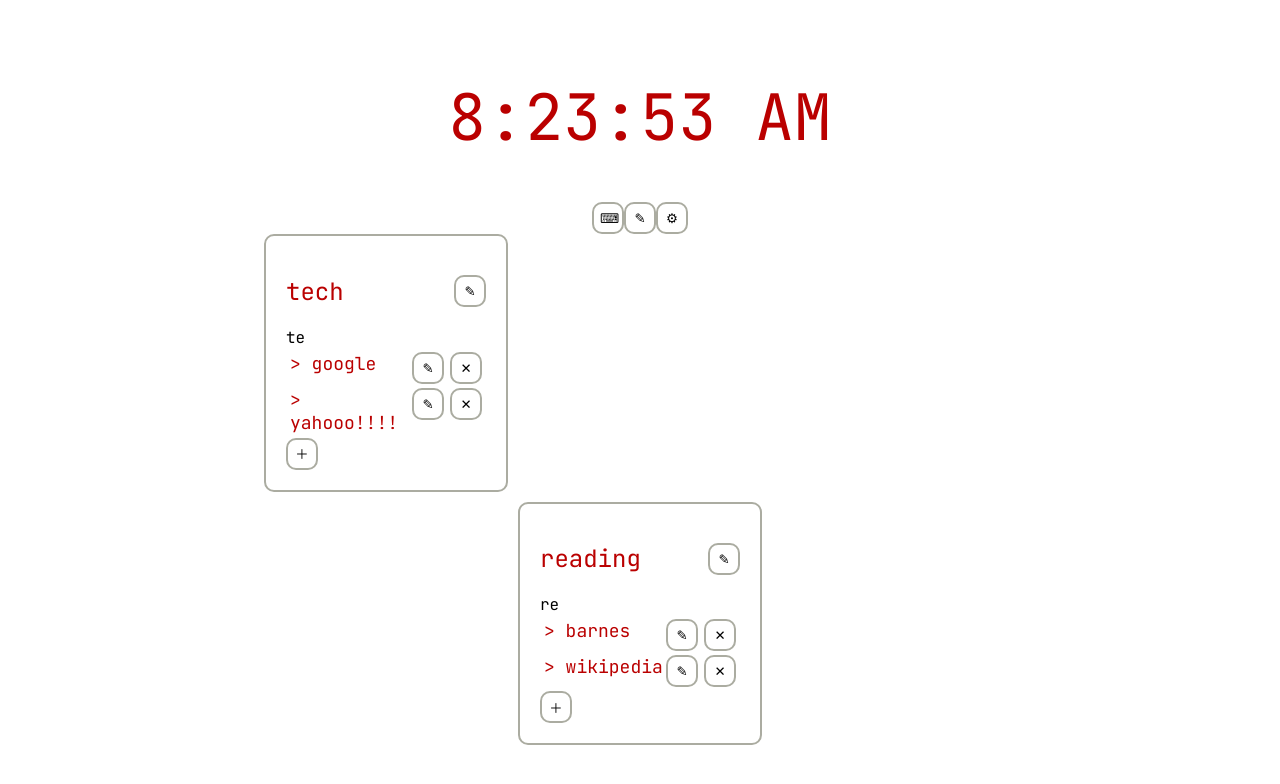
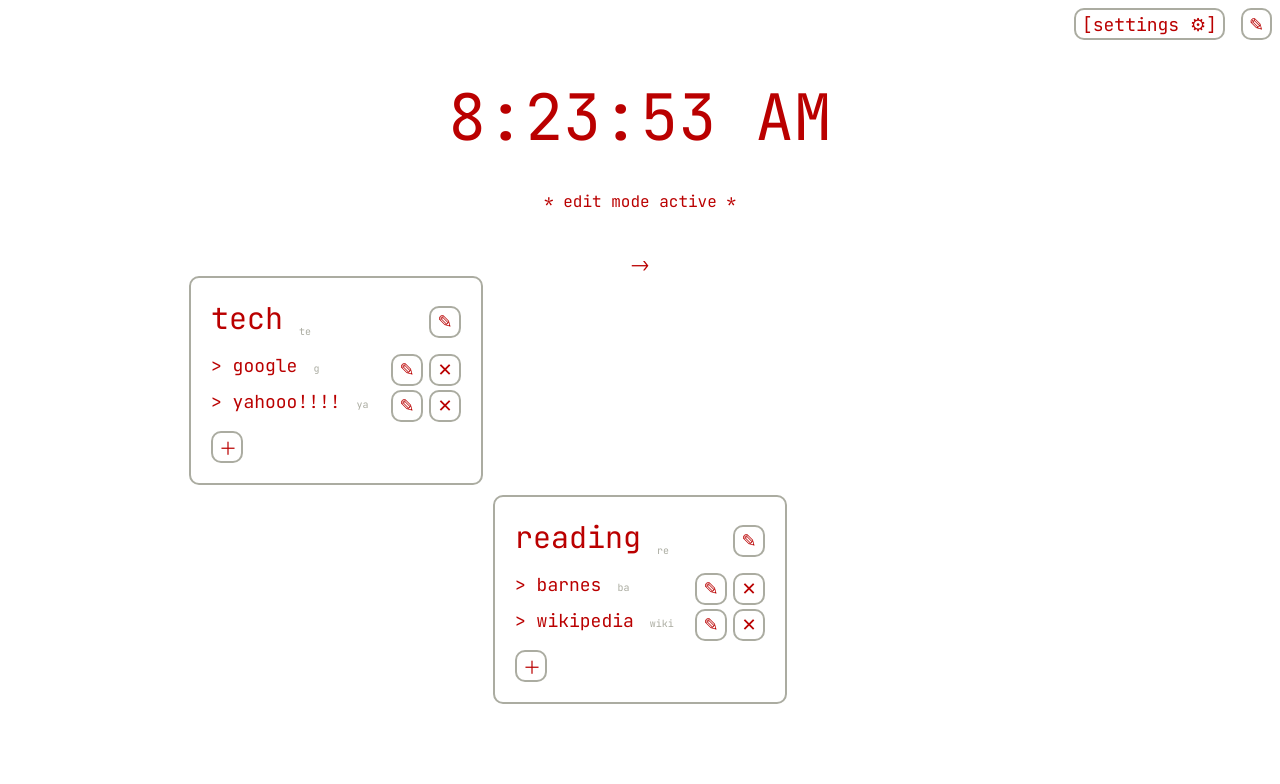
Before and after one commit to vgfang/launchtab, a React (Vite) app: page / in a window 1280 px wide. Shown: the top 784 px of the page. Built offline with nearby package versions, Linux system fonts and the light colour scheme.

Commit message:
refining UI, add keychords, fix alignments

```diff
--- a/src/App.css
+++ b/src/App.css
@@ -12,19 +12,45 @@
   align-items: center;
 }
 
+.edit-btn-container {
+  position: absolute;
+  right: 0;
+  top: 0;
+}
+
 .edit-btn-square {
   aspect-ratio: 1/1;
   width: 2rem;
 }
 
 .edit-btn-big {
-  aspect-ratio: 1/1;
-  width: 2rem;
+  height: 2rem;
+  margin: 0.5rem;
 }
 
 .user-input-span {
+  margin: 2rem;
+  min-height: 2rem;
 }
 
 .time-text {
   font-size: var(--clock-font-size);
 }
+
+.fill-text-input {
+  width: 97.75%;
+}
+
+.long-text-input {
+  width: 20rem;
+}
+
+.short-number-input {
+  width: 4rem;
+}
+
+.keychord-hint {
+  color: var(--fg-color);
+  margin-left: 1rem;
+  font-size: var(--keychord-hint-size)
+}
--- a/src/App.tsx
+++ b/src/App.tsx
@@ -106,16 +106,38 @@ function App() {
     document.documentElement.style.setProperty('--font-family', `${settings.fonts.fontFamily}`);
   }, [settings]);
 
+
+  Modal.defaultStyles = {
+    overlay: {
+      position: 'fixed',
+      top: 0,
+      left: 0,
+      right: 0,
+      bottom: 0,
+    },
+    content: {
+      border: '1px solid #ccc',
+      overflow: 'auto',
+      WebkitOverflowScrolling: 'touch',
+      borderRadius: '4px',
+      outline: 'none',
+      padding: '20px'
+    }
+  }
+
+
   return (
     <>
       <header className="header">
+        <div className="edit-btn-container">
+          {editMode &&
+            <button className="edit-btn-big" onClick={openSettingsModal}>[settings ⚙]</button>
+          }
+          <button className="edit-btn-big edit-btn-main" onClick={toggleEditMode}>✎</button>
+        </div>
         <Clock />
-        <span className="user-input-span">{userInput}</span>
-        <div>
-          <button className="edit-btn-big">⌨</button>
-          <button className="edit-btn-big" onClick={toggleEditMode}>✎</button>
-          <button className="edit-btn-big" onClick={openSettingsModal}>⚙</button>
-        </div>
+        <span className="user-input-span">{!editMode && '⌨'} {userInput} {editMode && '* edit mode active *'}</span>
+        <span className="link-preview-span">{'->'}</span>
       </header>
       <main>
         <Modal
--- a/src/components/Link.tsx
+++ b/src/components/Link.tsx
@@ -35,6 +35,7 @@ const Link = (props: Props) => {
 
   return (
     <li className="link-container">
+      <div className="link-label-keychord-container">
         <a
           className="link-a"
           href={parseUrlForUse(props.link.url)}
@@ -43,7 +44,12 @@ const Link = (props: Props) => {
           <span>{'> '}</span>
           {props.link.label}
         </a>
-      {props.editMode &&
+        <span className="keychord-hint">
+          {props.link.keychord}
+        </span>
+      </div>
+      {
+        props.editMode &&
         <div className="link-edit-buttons-container">
           <button onClick={openEditLinkModal} className="edit-btn-square">
             ✎
@@ -53,7 +59,7 @@ const Link = (props: Props) => {
           </button>
         </div>
       }
-    </li>
+    </li >
   )
 }
 
--- a/src/components/Node.tsx
+++ b/src/components/Node.tsx
@@ -66,13 +66,15 @@ const Node = (props: Props) => {
     >
       <div>
         <div className="node-header">
-          <h2 className="node-label">{props.node.label}</h2>
+          <div className="node-label-keychord-container">
+            <h2 className="node-label">{props.node.label}</h2>
+            <span className="keychord-hint">{node.keychord}</span>
+          </div>
           {props.editMode &&
             <button className='edit-btn-square' onClick={openNodeModalForNode}>
               ✎
             </button>}
         </div>
-        <span className="section-keychord-hint">{node.keychord}</span>
         <LinkList
           nodeUuid={node.uuid}
           links={node.links}
@@ -81,6 +83,7 @@ const Node = (props: Props) => {
           openConfirmModal={props.openConfirmModal}
           deleteLinkForNode={props.deleteLinkForNode}
         />
+        <br />
         {props.editMode &&
           <button onClick={openAddLinkModal} className='edit-btn-square'>
             ＋
--- a/src/components/SettingsModal.tsx
+++ b/src/components/SettingsModal.tsx
@@ -70,13 +70,13 @@ const SettingsModal = (props: Props) => {
                 <label>Size X: </label>
               </td>
               <td>
-                <input type="number" value={gridX} onChange={(e: React.ChangeEvent<HTMLInputElement>) => setGridX(e.target.value)} />
+                <input type="number" className='short-number-input' value={gridX} onChange={(e: React.ChangeEvent<HTMLInputElement>) => setGridX(e.target.value)} />
               </td>
               <td>
                 <label>Size Y:</label>
               </td>
               <td>
-                <input type="number" value={gridY} onChange={(e: React.ChangeEvent<HTMLInputElement>) => setGridY(e.target.value)} />
+                <input type="number" className='short-number-input' value={gridY} onChange={(e: React.ChangeEvent<HTMLInputElement>) => setGridY(e.target.value)} />
               </td>
             </tr>
             <tr>
@@ -84,13 +84,13 @@ const SettingsModal = (props: Props) => {
                 <label>Width: </label>
               </td>
               <td>
-                <input type="number" value={width} onChange={(e: React.ChangeEvent<HTMLInputElement>) => setWidth(e.target.value)} />
+                <input type="number" className='short-number-input' value={width} onChange={(e: React.ChangeEvent<HTMLInputElement>) => setWidth(e.target.value)} />
               </td>
               <td>
                 <label>Padding: </label>
               </td>
               <td>
-                <input type="number" value={padding} onChange={(e: React.ChangeEvent<HTMLInputElement>) => setPadding(e.target.value)} />
+                <input type="number" className='short-number-input' value={padding} onChange={(e: React.ChangeEvent<HTMLInputElement>) => setPadding(e.target.value)} />
               </td>
             </tr>
             <tr>
@@ -98,13 +98,13 @@ const SettingsModal = (props: Props) => {
                 <label>Gap: </label>
               </td>
               <td>
-                <input type="number" value={gap} onChange={(e: React.ChangeEvent<HTMLInputElement>) => setGap(e.target.value)} />
+                <input type="number" className='short-number-input' value={gap} onChange={(e: React.ChangeEvent<HTMLInputElement>) => setGap(e.target.value)} />
               </td>
               <td>
                 <label>Radius: </label>
               </td>
               <td>
-                <input type="number" value={radius} onChange={(e: React.ChangeEvent<HTMLInputElement>) => setRadius(e.target.value)} />
+                <input type="number" className='short-number-input' value={radius} onChange={(e: React.ChangeEvent<HTMLInputElement>) => setRadius(e.target.value)} />
               </td>
             </tr>
           </tbody>
@@ -156,7 +156,7 @@ const SettingsModal = (props: Props) => {
                 <label>Font Family:</label>
               </td>
               <td colSpan={3}>
-                <input type="text" value={fontFamily} onChange={(e: React.ChangeEvent<HTMLInputElement>) => setFontFamily(e.target.value)} />
+                <input type="text" className='fill-text-input' value={fontFamily} onChange={(e: React.ChangeEvent<HTMLInputElement>) => setFontFamily(e.target.value)} />
               </td>
             </tr>
             <tr>
@@ -164,13 +164,13 @@ const SettingsModal = (props: Props) => {
                 <label>Clock Size:</label>
               </td>
               <td>
-                <input type="number" value={fontClockSize} onChange={(e: React.ChangeEvent<HTMLInputElement>) => setFontClockSize(parseInt(e.target.value))} />
+                <input type="number" className='short-number-input' value={fontClockSize} onChange={(e: React.ChangeEvent<HTMLInputElement>) => setFontClockSize(parseInt(e.target.value))} />
               </td>
               <td>
                 <label>Header Size:</label>
               </td>
               <td>
-                <input type="number" value={fontHeaderSize} onChange={(e: React.ChangeEvent<HTMLInputElement>) => setFontHeaderSize(parseInt(e.target.value))} />
+                <input type="number" className='short-number-input' value={fontHeaderSize} onChange={(e: React.ChangeEvent<HTMLInputElement>) => setFontHeaderSize(parseInt(e.target.value))} />
               </td>
             </tr>
             <tr>
@@ -178,22 +178,22 @@ const SettingsModal = (props: Props) => {
                 <label>Link Size:</label>
               </td>
               <td>
-                <input type="number" value={fontLinkSize} onChange={(e: React.ChangeEvent<HTMLInputElement>) => setFontLinkSize(parseInt(e.target.value))} />
+                <input type="number" className='short-number-input' value={fontLinkSize} onChange={(e: React.ChangeEvent<HTMLInputElement>) => setFontLinkSize(parseInt(e.target.value))} />
               </td>
               <td>
                 <label>Key Hint Size:</label>
               </td>
               <td>
-                <input type="number" value={fontKeychordHintSize} onChange={(e: React.ChangeEvent<HTMLInputElement>) => setFontKeychordHintSize(parseInt(e.target.value))} />
+                <input type="number" className='short-number-input' value={fontKeychordHintSize} onChange={(e: React.ChangeEvent<HTMLInputElement>) => setFontKeychordHintSize(parseInt(e.target.value))} />
               </td>
             </tr>
           </tbody>
         </table>
         <br />
-        <button onClick={props.closeModal}>[ cancel ]</button>
         <button type="submit" form="settings-modal-form" onClick={handleLinkFormSubmit}>
           [ save ]
         </button>
+        <button onClick={props.closeModal}>[ cancel ]</button>
       </form>
     </div>
   );
--- a/src/index.css
+++ b/src/index.css
@@ -31,6 +31,7 @@
 a {
   text-decoration: inherit;
 }
+
 a:hover {
   color: #535bf2;
 }
@@ -50,6 +51,7 @@ body {
 a {
   color: var(--text-color)
 }
+
 a:hover {
   color: var(--accent-color)
 }
@@ -57,20 +59,30 @@ a:hover {
 button {
   border-radius: var(--node-radius);
   border: 2px solid var(--fg-color);
-  transition: border-color 0.25s;
   font-family:
     Jetbrains Mono,
     monospace;
+  font-size: var(--link-font-size)
 }
+
 button:hover {
   border-color: var(--accent-color);
+  color: var(--accent-color)
 }
+
 button:focus,
 button:focus-visible {
-  outline: 4px auto -webkit-focus-ring-color;
+  outline: 4px auto var(--acc);
 }
 
 h1 {
+  text-align: center;
+  margin-bottom: 0;
+}
+
+h2 {
+  margin-top: 0;
+  margin-bottom: 0;
   text-align: center;
 }
 
@@ -80,6 +92,28 @@ ul {
   list-style-type: none;
 }
 
-h1, h2, li, td, label {
+label {
+  font-size: var(--link-font-size)
+}
+
+h1,
+h2,
+li,
+td,
+label,
+button,
+input,
+span {
   color: var(--text-color)
 }
+
+input[type='text'],
+input[type='number'] {}
+
+input {
+  font-size: var(--link-font-size);
+}
+
+td {
+  padding: 4px;
+}
--- a/src/stylesheets/Link.css
+++ b/src/stylesheets/Link.css
@@ -2,8 +2,9 @@
   display: flex;
   flex-direction: row;
   justify-content: space-between;
-  margin: 4px;
+  margin-top: 1rem;
   align-items: flex-start;
+  height: 1.25rem;
 }
 
 .link-edit-buttons-container {
--- a/src/stylesheets/Node.css
+++ b/src/stylesheets/Node.css
@@ -17,9 +17,20 @@
   display: flex;
   flex-direction: row;
   justify-content: space-between;
-  align-items: center;
+  align-items: flex-end;
+}
+
+.node-label-keychord-container {
+  display: flex;
+  flex-direction: row;
+  align-items: flex-end;
+}
+
+.link-list {
+  width: 100%;
+  margin: 0;
 }
 
 .node-label {
-  font-size = var(--header-font-size);
+  font-size: var(--header-font-size);
 }
--- a/src/test/test.json
+++ b/src/test/test.json
@@ -3,7 +3,7 @@
     "grid": {
       "sizeX": 3,
       "sizeY": 3,
-      "width": 200,
+      "width": 250,
       "padding": 20,
       "gap": 10,
       "radius": 10
@@ -17,7 +17,7 @@
     "fonts": {
       "headerSize": 30,
       "linkSize": 18,
-      "keychordHintSize": 12,
+      "keychordHintSize": 14,
       "clockSize": 64,
       "fontFamily": "Arial, sans-serif"
     }
```
Also changed, not shown: src/utils/gridUtils.tsx (+20 -0 lines), 1 other file (tests, documents, lock files or other folders). Lines whose indentation alone changed are shown as unchanged.
